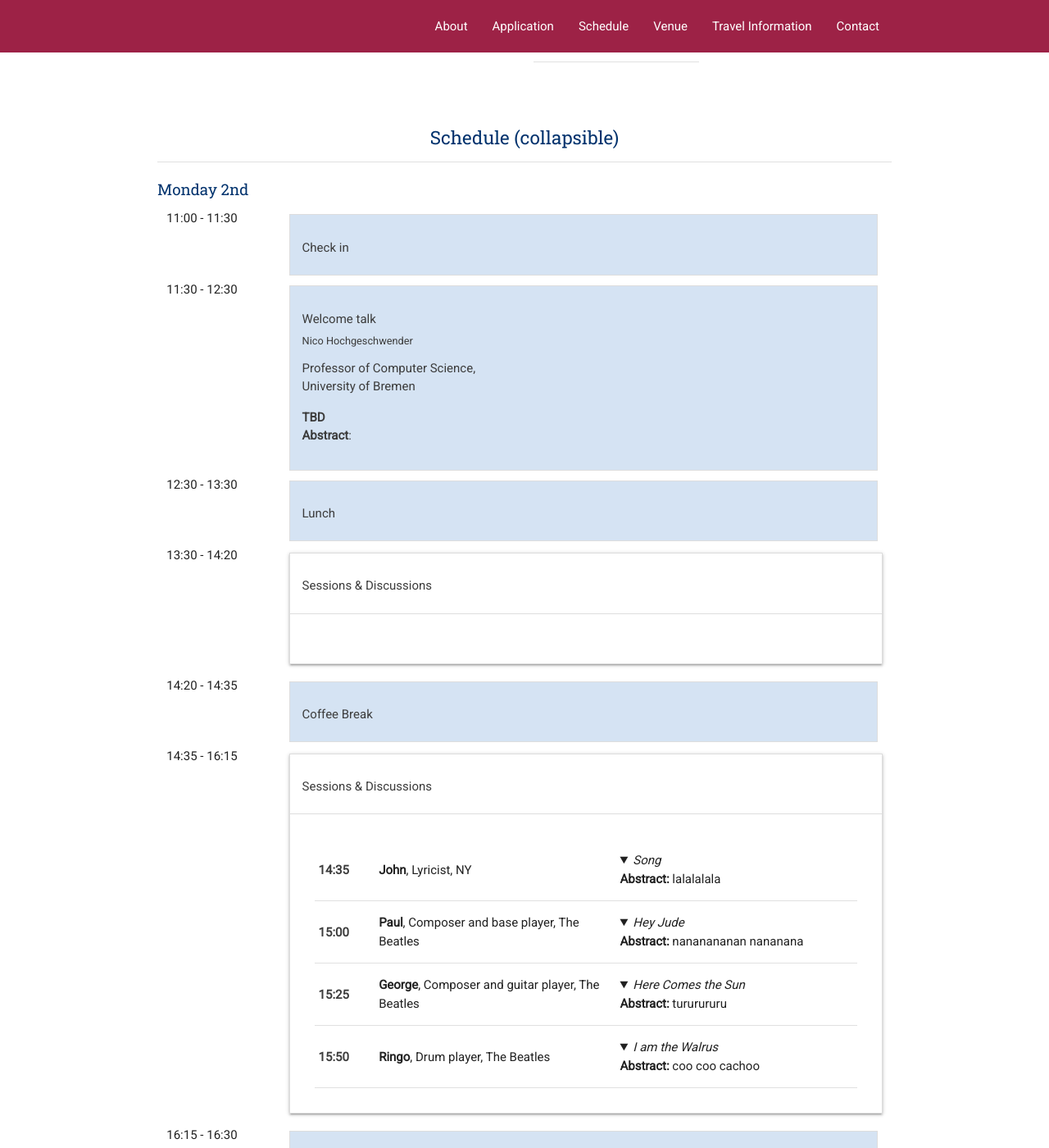
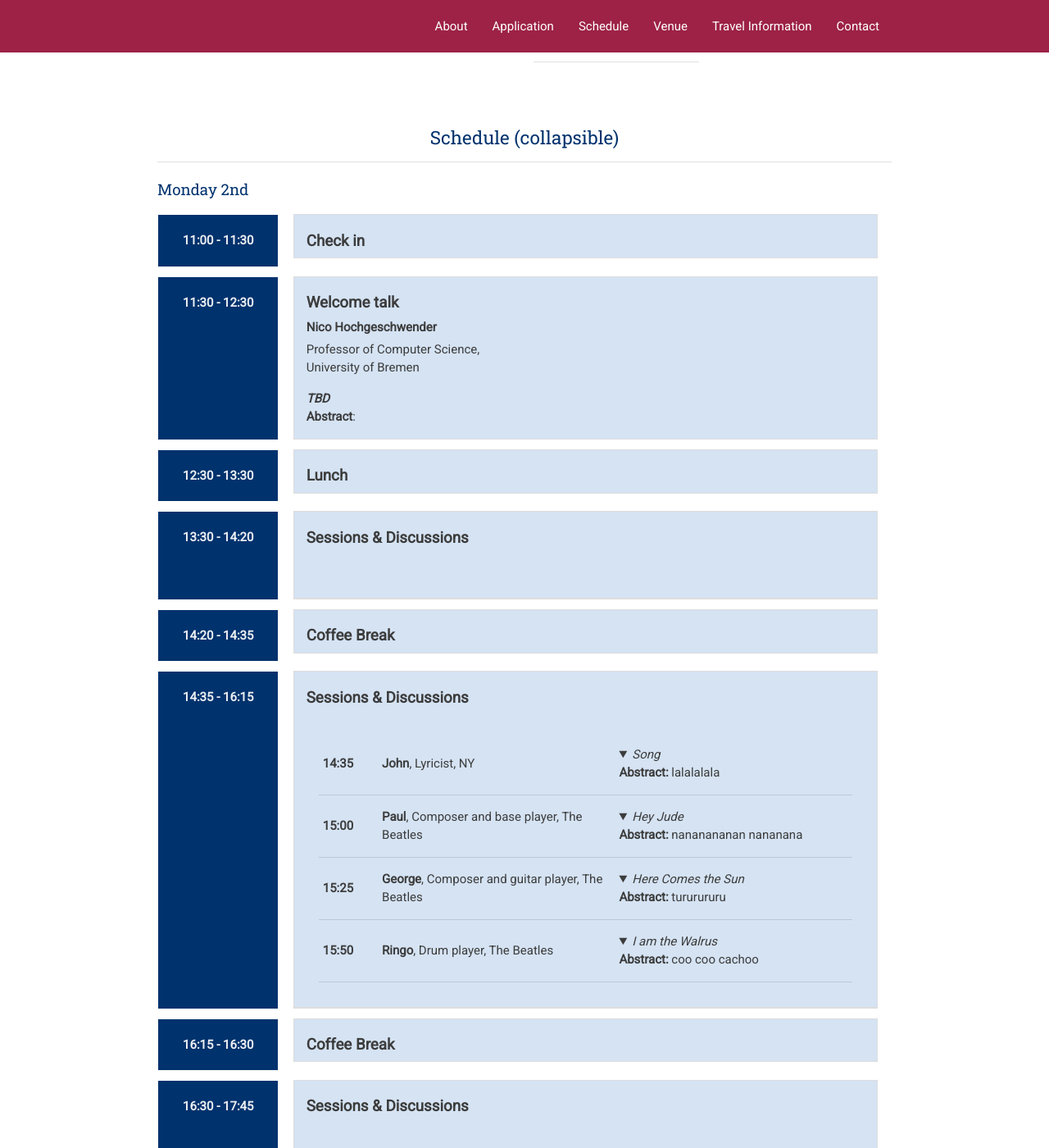
Before and after one commit to rsemeeting/rse2025, a Jekyll site: the page built from program.md, in a window 1280 px wide and 1400 px high, scrolled down 1207 px. Shown: the whole window at 82% size. Built offline with Jekyll 4.4.1, drawn with Linux system fonts in a browser that asks for light colours; comment, search, counter and statistics services are not loaded; our own code applies the rules of GitHub Pages for plain Markdown files.

Commit message:
Fix schedule font sizes and small screen display

```diff
--- a/_includes/schedule.html
+++ b/_includes/schedule.html
@@ -42,15 +42,15 @@
     {% for session in groups %}
     <div class="session">
 
-    <div class="col l2 time-slot"><time>{{session.items[0].start_time}}</time> - <time>{{session.items[-1].end_time}}</time>
+    <div class="col s2 m2 l2 time-slot"><p><time>{{session.items[0].start_time}}</time> - <time>{{session.items[-1].end_time}}</time></p>
     </div>
     {% assign session_size = session.items | size %}
-    <div class="col l10">
+    <div class="col s10 m10 l10">
     {% if session_size > 1 %}
       <ul class="collapsible expandable">
         <li class="active">
           <div class="collapsible-header">
-            <p><h5>{{ session.items[0].topic }}</h5><br></p>
+            <p><h5 class="session-title">{{ session.items[0].topic }}</h5><br></p>
           </div>
           <!-- <div style="padding-left: 1rem; margin: 0px;"><p style="margin: 0px;"><i class="material-icons">timer</i> {{ session_size | times: 25}} min</p></div> -->
           <div class="collapsible-body">
@@ -67,7 +67,7 @@
                   </td>
                   <td>
                     <details open>
-                      <summary><i>{{ talk.title }}</i></summary>
+                      <summary><i class="talk-title">{{ talk.title }}</i></summary>
                       {% if {{talk.abstract }} %}<b>Abstract: </b>{{ talk.abstract }} {% endif %}
                     </details>
                   </td>
@@ -82,17 +82,17 @@
     {% else %}
       {% assign talk = session.items[0] %}
       <div class="session-details">
-      <h5>{{ talk.topic }}</h5>
+      <h5 class="session-title">{{ talk.topic }}</h5>
       <!-- <div><i class="material-icons">timer</i> {{talk.duration}}</div> -->
       {% case talk.topic %}
         {% when "Coffee Break" %}
         {% when "Lunch" %}
         {% when "Round Table Discussions" %}
         {% when "Keynote", "Welcome talk" %}
-          <h6>{{ talk.speaker }}</h6>
-            <p>{{ talk.bio }},<br>
+          <h6 class="speaker">{{ talk.speaker }}</h6>
+            <p class="speaker-bio">{{ talk.bio }},<br>
             {{ talk.affiliation }}</p>
-            <p style="text-align: justify;"><b>{{ talk.title }}</b><br>
+            <p style="text-align: justify;"><b class="talk-title">{{ talk.title }}</b><br>
             <span><b>Abstract</b>: {{ talk.abstract }}</span>
             </p>
         {% else %}
@@ -110,7 +110,7 @@
 </div>
 
 
-<div class="section scrollspy" id="schedule">
+<div class="section scrollspy" id="schedule-flat">
   <h3 class="center-align">Schedule (flat)</h3>
 
 
--- a/_layouts/single.html
+++ b/_layouts/single.html
@@ -11,11 +11,7 @@
     {% include banner.html %}
 
     <div class="container">
-      <div class="row">
-        <div class="col s12 m12 l12">
           {{ content }}
-        </div>
-      </div>
     </div>
   </main>
 
--- a/_sass/_style.scss
+++ b/_sass/_style.scss
@@ -525,7 +525,28 @@ h6{
   color: #3c3c3c;
 }
 
-.row .col .time-slot {
+.session-title{
+  font-weight: bold !important;
+  font-size: 1.25rem !important;
+}
+
+.speaker{
+  font-weight: bold !important;
+  font-size: 1rem !important;
+}
+.speaker-bio{
+  margin-top: 0 !important;
+}
+
+.talk-title {
+  font-style: italic;
+}
+
+.session {
+  display: flex;
+}
+
+.session .time-slot {
   background-color: #00326d;
   color: #ebeef2;
   border-top: 1px solid #fff;
@@ -538,12 +559,13 @@ h6{
   padding: 24px 6px;
 }
 
-.session {
-  display: flex;
+.time-slot p {
+  padding: 5px;
 }
 
 .session-details {
-  padding: 1rem;
+  padding-top: 5px;
+  padding-left: 1rem;
   margin: 6px 6px 6px 0px;
 	border: 1px solid #ddd;
   background-color: #d5e3f3;
@@ -566,29 +588,30 @@ h6{
   padding: 5px;
 }
 
-html body main div.container div.row div.col.s12.m12.l12 div.section div.row div.session div.col.l10 ul.collapsible.expandable,
-.row .session .col .collapsible .expandable {
+.session div.col.l10 ul.collapsible.expandable,
+.session .col .collapsible .expandable {
   box-shadow: unset;
   margin: 6px 6px 6px 0px;
   background-color: #d5e3f3;
   color: #3c3c3c;
 }
 
-html body main div.container div.row div.col.s12.m12.l12 div.section div.row div.session div.col.l10 ul.collapsible.expandable li div.collapsible-header,
-html body main div.container div.row div.col.s12.m12.l12 div.section div.row div.session div.col.l10 ul.collapsible.expandable li.active div.collapsible-header {
+.session div.col.l10 ul.collapsible.expandable li div.collapsible-header,
+.session div.col.l10 ul.collapsible.expandable li.active div.collapsible-header {
   border-bottom: none;
   background-color: #d5e3f3;
   color: #3c3c3c;
+  padding-top: 5px;
 }
 
-html body main div.container div.row div.col.s12.m12.l12 div.section div.row div.session div.col.l10 ul.collapsible.expandable li {
+.session div.col.l10 ul.collapsible.expandable li {
   border-bottom: 1px solid #ddd;
 }
 // html body main div.container div.row div.col.s12.m12.l12 div.section div.row div.session div.col.l10 ul.collapsible.expandable li.active div.collapsible-body {
 //   border-bottom: none;
 // }
 
-html body main div.container div.row div.col.s12.m12.l12 div.section div.row div.session div.col.l10 ul.collapsible.expandable li.active div.collapsible-body {
+.session div.col.l10 ul.collapsible.expandable li.active div.collapsible-body {
   padding-top: 0.5rem;
 }
 
```
